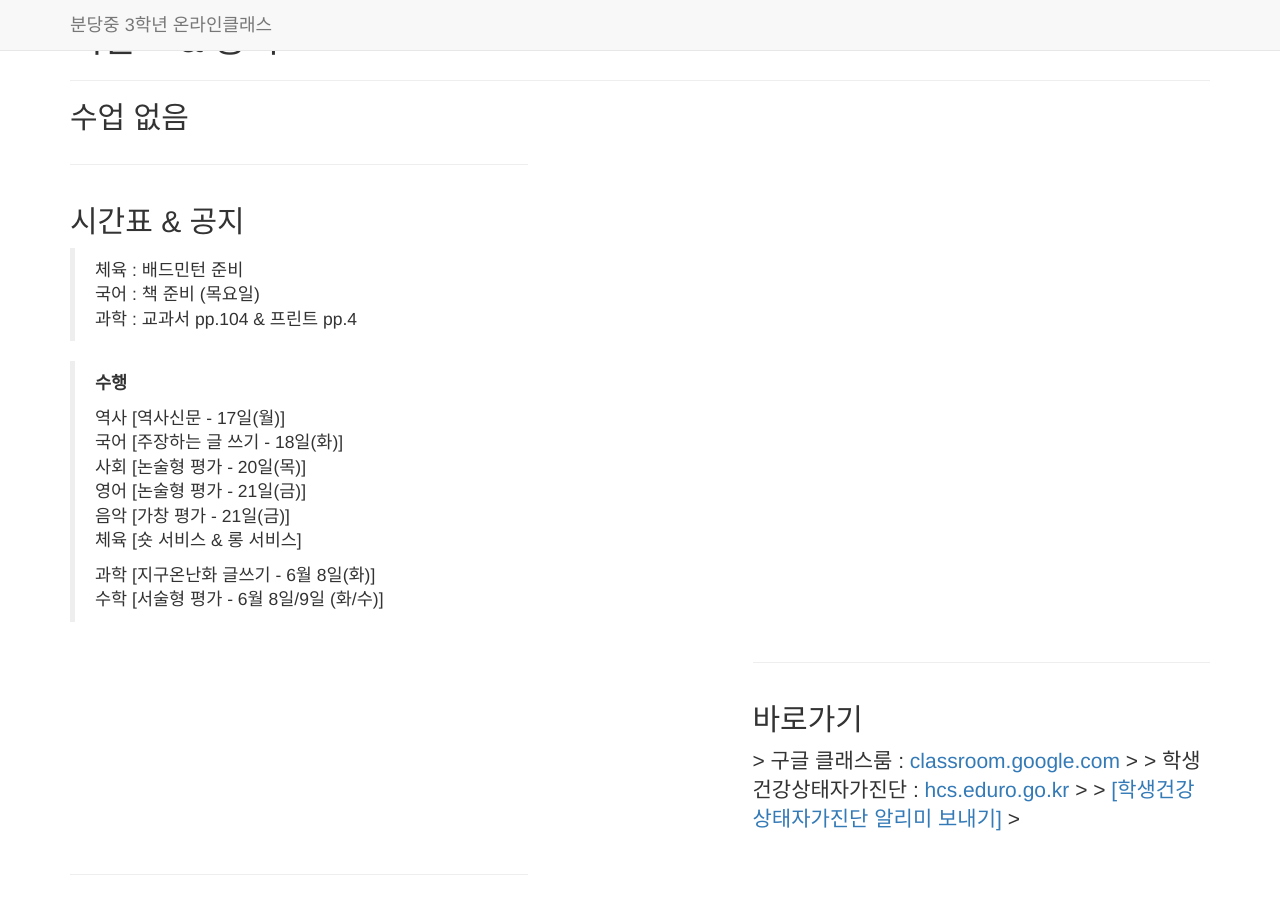
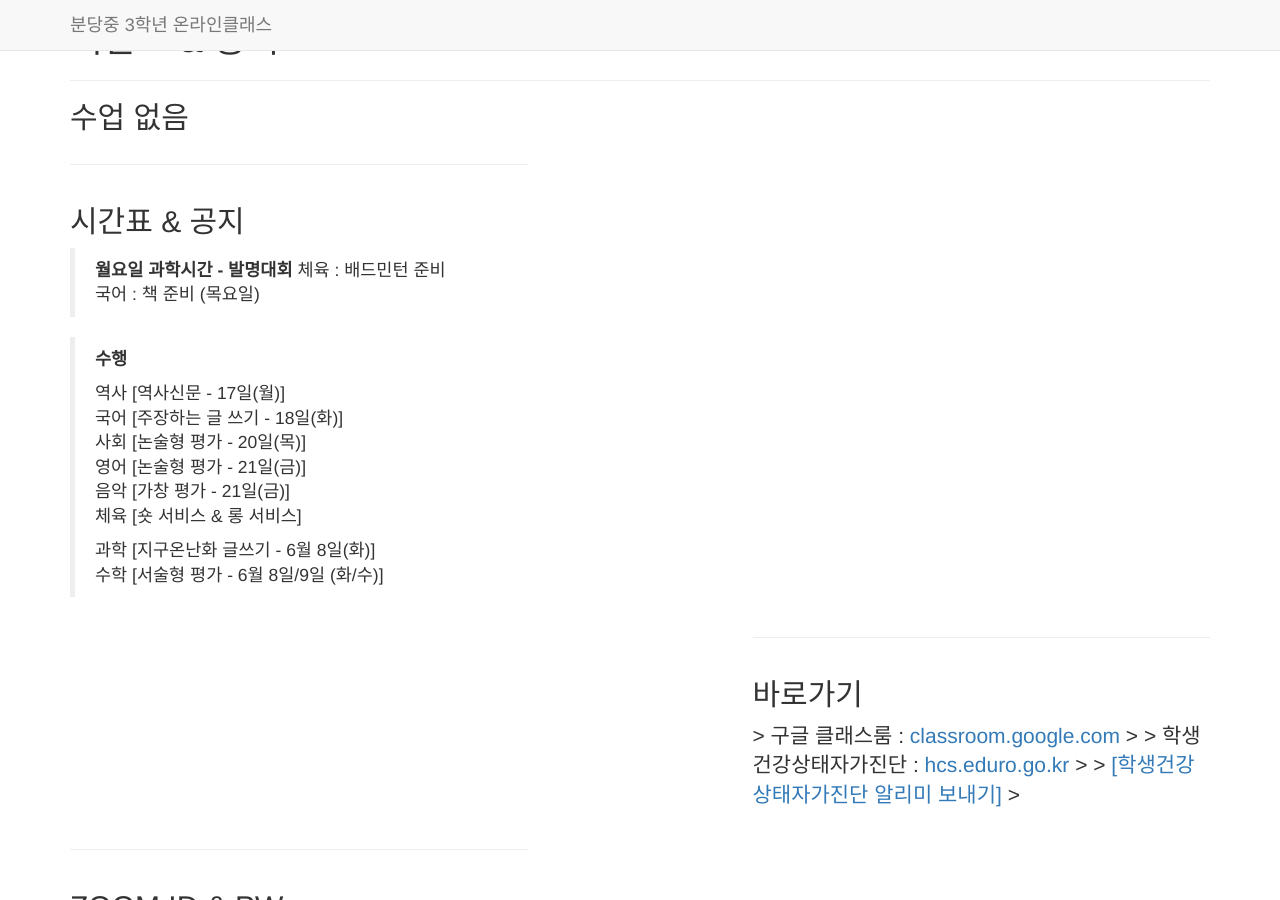
Before and after one commit to bundang-ms-2021/oncl, a Jekyll site: the page built from _posts/2014-09-21-services-1.markdown, in a window 1280 px wide and 900 px high. Built offline with Jekyll 4.4.1, drawn with Linux system fonts in a browser that asks for light colours; nearby versions of some CDN libraries; library files that are not in the unit come from our copies.

Commit message:
Update 2014-09-21-services-1.markdown

```diff
--- a/_posts/2014-09-21-services-1.markdown
+++ b/_posts/2014-09-21-services-1.markdown
@@ -5,9 +5,9 @@ category: Services
 title: 시간표 & 공지
 description: |
 ---
+  > **월요일 과학시간 - 발명대회**
   > 체육 : 배드민턴 준비
   > 국어 : 책 준비 (목요일)
-  > 과학 : 교과서 pp.104 & 프린트 pp.4
 
   > **수행**
   >
```
